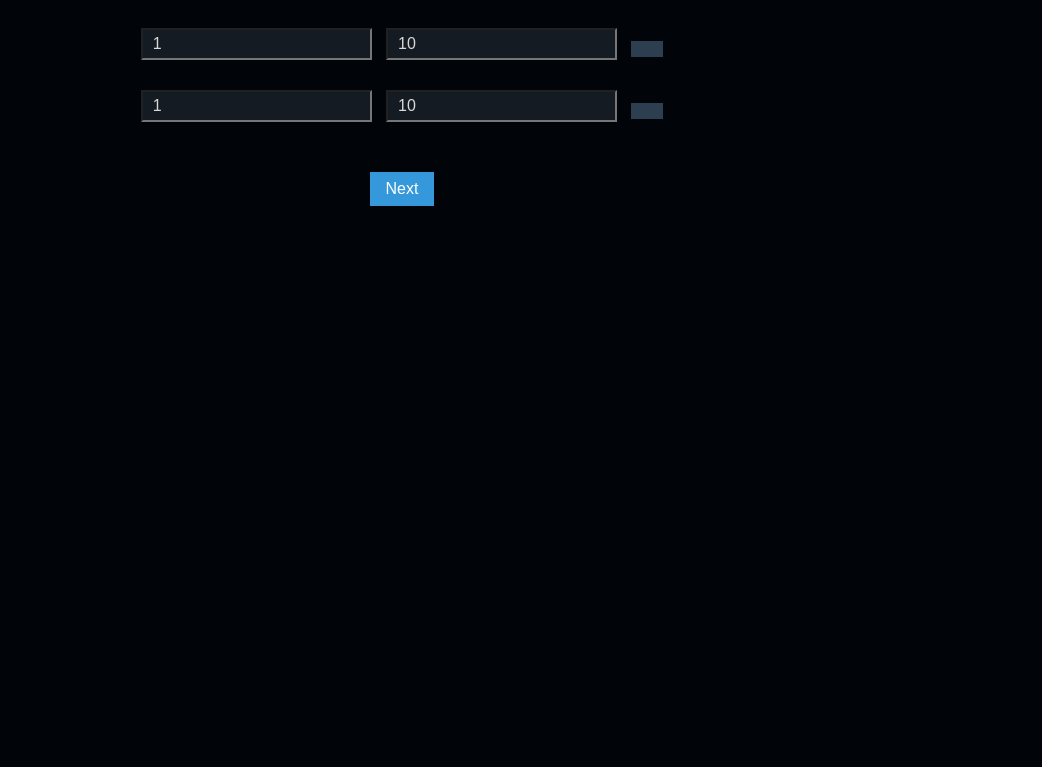
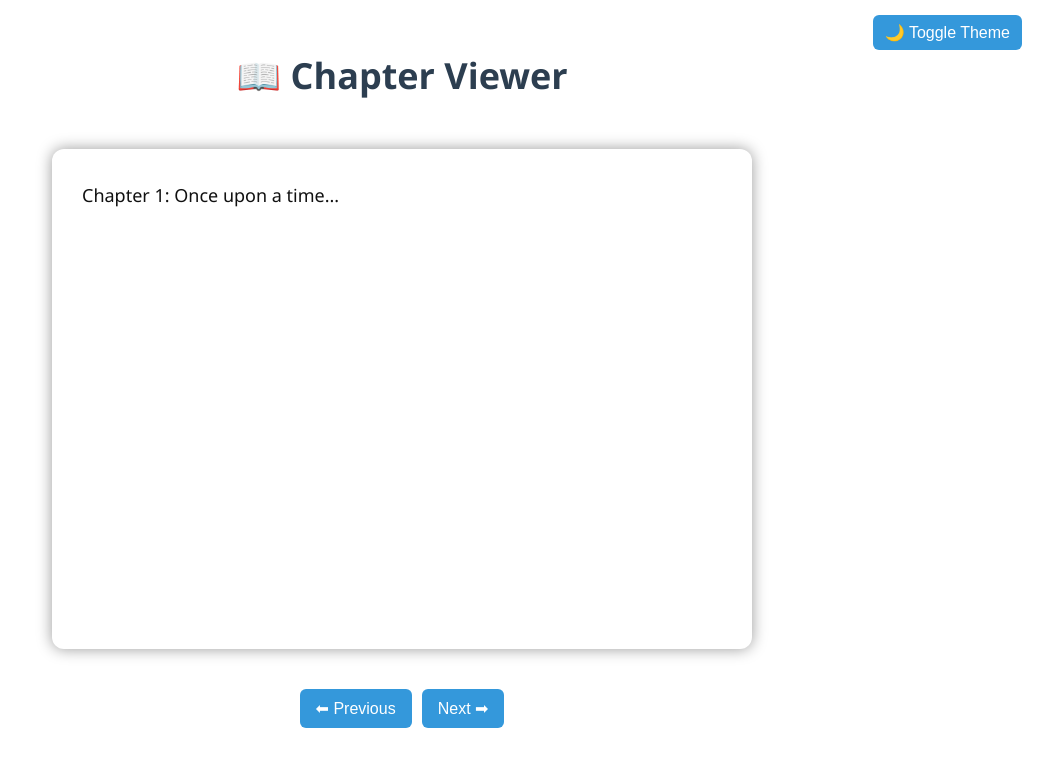
Before and after one commit to Abhishekkaddipudi/Web_Scracper_text, a Flask app: page / in a window 1280 px wide. Shown: the top 767 px of the page, without its empty margins (238-1280 px from the left). Run offline with Flask 3, Linux system fonts and the light colour scheme.

Commit message:
chapterreader

```diff
--- a/templates/index.html
+++ b/templates/index.html
@@ -1,105 +1,173 @@
 <!DOCTYPE html>
-<html>
+<html lang="en">
 <head>
-    <title>Chapter Viewer</title>
+  <meta charset="UTF-8" />
+  <meta name="viewport" content="width=device-width, initial-scale=1.0"/>
+  <title>Chapter Reader</title>
   <style>
-body {
-    font-family:  "Segoe UI", "Noto Sans", Helvetica, Arial, sans-serif, "Apple Color Emoji", "Segoe UI Emoji";
-    background-color: #010409;
-    padding: 20px;
-    line-height: 1.8;
-    color: #222;
-    font-weight: 600;
-
-    justify-items: center;
+    :root {
+      --bg-color: #0d1117;
+      --text-color: #d8d8d8;
+      --heading-color: #93d2f2;
+      --button-bg: #2c3e50;
+      --button-text: #ffffff;
     }
 
-h1, h2,h3,h4 {
-    font-weight: 700;
-    color: #93d2f2;
-    margin-bottom: 10px;
-    text-align: center;
+    body.light-theme {
+      --bg-color: #ffffff;
+      --text-color: #111111;
+      --heading-color: #2c3e50;
+      --button-bg: #3498db;
+      --button-text: #ffffff;
     }
 
-form {
-    margin-bottom: 30px;
+    body {
+      margin: 0;
+      padding: 20px;
+      background-color: var(--bg-color);
+      color: var(--text-color);
+      font-family: "Segoe UI", sans-serif;
+      font-size: 18px;
+      font-weight: 500;
+      line-height: 1.8;
     }
 
-label {
-    font-weight: bold;
-    margin-right: 5px;
+    h1, h2, h3 {
+      text-align: center;
+      color: var(--heading-color);
     }
 
-input[type="number"] {
-    padding: 5px 10px;
-    margin-right: 10px;
-    font-size: 16px;
-    background-color: #151b23;
-    color: #d8d8d8;
+    #chapter-container {
+      perspective: 1000px;
+      width: 100%;
+      max-width: 700px;
+      height: 500px;
+      margin: 40px auto;
+      position: relative;
+      overflow: hidden;
+      border-radius: 12px;
+      background-color: var(--bg-color);
+      box-shadow: 0 0 15px rgba(0,0,0,0.4);
+    }
+
+    .page {
+      position: absolute;
+      width: 100%;
+      height: 100%;
+      padding: 30px;
+      box-sizing: border-box;
+      opacity: 0;
+      transform: translateX(100%);
+      transition: all 0.6s ease;
+      backface-visibility: hidden;
+      pointer-events: none;
+    }
+
+    .page.active {
+      transform: translateX(0);
+      opacity: 1;
+      pointer-events: auto;
+    }
+
+    .navigation {
+      display: flex;
+      justify-content: center;
+      gap: 10px;
+      margin-top: 20px;
     }
 
     button {
-    padding: 8px 16px;
+      background-color: var(--button-bg);
+      color: var(--button-text);
+      padding: 10px 16px;
       font-size: 16px;
-    background-color: #2c3e50;
-    color: white;
       border: none;
       cursor: pointer;
+      border-radius: 6px;
     }
 
     button:hover {
-    background-color: #1a252f;
+      opacity: 0.9;
     }
 
-#chapter-content {
-    max-width: 800px;
-    margin-top: 20px;
-}
-
-p {
-    font-size: 18px;
-    margin-bottom: 16px;
-    color: #d8d8d8;
-    font-weight: bold;
+    #theme-toggle {
+      position: fixed;
+      top: 15px;
+      right: 20px;
+      padding: 8px 12px;
+      font-size: 16px;
     }
   </style>
-
-
 </head>
 <body>
 
-    <form method="POST">
+  <h1>📖 Chapter Viewer</h1>
 
-        <input type="number" name="start" id="start" required value="{{ request.form.get('start', 1) }}">
+  <!-- Theme Toggle Button -->
+  <button id="theme-toggle">🌙 Toggle Theme</button>
 
-        <input type="number" name="end" id="end" required value="{{ request.form.get('end', 10) }}">
-        <button type="submit"></button>
-    </form>
+  <!-- Chapter Pages Container -->
+  <div id="chapter-container">
+    <div class="page active">Chapter 1: Once upon a time...</div>
+    <div class="page">Chapter 2: The journey continues...</div>
+    <div class="page">Chapter 3: Challenges arise...</div>
+    <div class="page">Chapter 4: Triumph and ending.</div>
+  </div>
 
-    <div id="chapter-content">
-        {{ chapter_output | safe }}
+  <!-- Navigation -->
+  <div class="navigation">
+    <button id="prev">⬅ Previous</button>
+    <button id="next">Next ➡</button>
   </div>
-            <form method="POST">
 
-        <input type="number" name="start" id="start" required value="{{ request.form.get('start', 1) }}">
+  <script>
+    const pages = document.querySelectorAll('.page');
+    let currentPage = 0;
 
-        <input type="number" name="end" id="end" required value="{{ request.form.get('end', 10) }}">
-        <button type="submit"></button>
-    </form>
-            <button id="increment" style="margin-top: 20px; padding: 8px 16px; background-color: #3498db; color: white; border: none; cursor: pointer;">
-        Next
-    </button>
-      <script>
-        document.getElementById('increment').onclick = function() {
-            var startInput = document.getElementById('start');
-            var endInput = document.getElementById('end');
+    function showPage(index) {
+      pages.forEach((page, i) => {
+        page.classList.remove('active');
+        if (i === index) {
+          page.classList.add('active');
+        }
+      });
+    }
 
-            startInput.value = parseInt(startInput.value) + 10;
-            endInput.value = parseInt(endInput.value) + 10;
+    document.getElementById('next').onclick = () => {
+      if (currentPage < pages.length - 1) {
+        currentPage++;
+        showPage(currentPage);
+      }
+    };
 
-            // Submit the form to fetch the next set of chapters
-            document.querySelector('form').submit();
+    document.getElementById('prev').onclick = () => {
+      if (currentPage > 0) {
+        currentPage--;
+        showPage(currentPage);
+      }
     };
+
+    // Theme toggle logic
+    const themeBtn = document.getElementById('theme-toggle');
+    const savedTheme = localStorage.getItem('theme');
+
+    if (savedTheme === 'light') {
+      document.body.classList.add('light-theme');
+    }
+
+    themeBtn.addEventListener('click', () => {
+      document.body.classList.toggle('light-theme');
+      const isLight = document.body.classList.contains('light-theme');
+      localStorage.setItem('theme', isLight ? 'light' : 'dark');
+    });
+
+    // Optional: auto-theme based on time
+    if (!savedTheme) {
+      const hour = new Date().getHours();
+      if (hour >= 6 && hour < 18) {
+        document.body.classList.add('light-theme');
+      }
+    }
   </script>
 
 </body>
```
Lines whose indentation alone changed are shown as unchanged.
